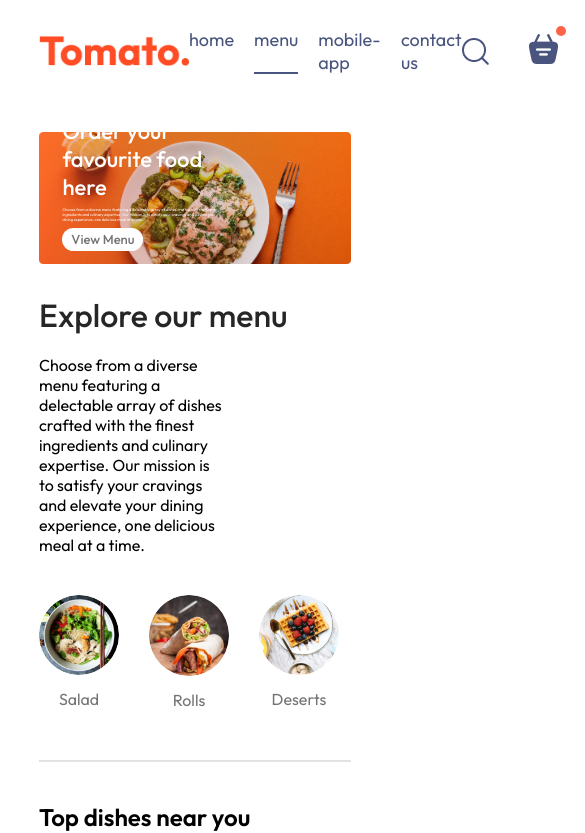
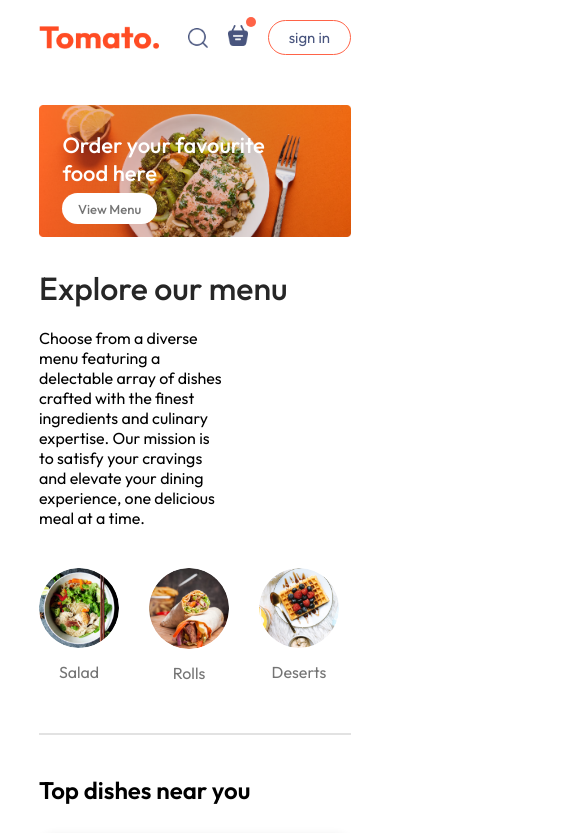
Before and after one commit to JuSp12/food-del, a React (Vite) app in the folder frontend/: page / in a window 390 px wide. Shown: the top 833 px of the page, 585 px wide, since content can reach past the window. Built offline with nearby package versions, Linux system fonts and the light colour scheme.

Commit message:
Footer error do not response

```diff
--- a/frontend/src/components/Footer/Footer.css
+++ b/frontend/src/components/Footer/Footer.css
@@ -34,6 +34,7 @@
     list-style: none;
     margin-bottom: 10px;
     cursor: pointer;
+
 }
 
 .footer-content-right h2,
--- a/frontend/src/components/Header/Header.css
+++ b/frontend/src/components/Header/Header.css
@@ -38,3 +38,25 @@
     font-size: max(1vw,13px);
     border-radius: 50px;
 }
+
+@media (max-width: 1050px) {
+
+    .header-contents {
+        max-width: 45%;
+    }
+}
+
+@media (max-width: 750px) {
+
+    .header-contents {
+        max-width: 65%;
+    }
+
+    .header-contents p {
+        display: none;
+    }
+
+    .header-contents button {
+        padding: 2vw 4vw;
+    }
+}
--- a/frontend/src/components/Navbar/Navbar.css
+++ b/frontend/src/components/Navbar/Navbar.css
@@ -63,3 +63,56 @@
     top: -8px;
     right: -8px;
 }
+
+@media (max-width:1050px) {
+    .navbar .logo {
+        width: 140px;
+    }
+    .navbar-menu{
+        gap: 20px;
+        font-size: 17px;
+
+    }
+    .navbar-right{
+        gap: 30px;
+    }
+    .navbar-right img {
+        width: 22px;
+
+    }
+    .navbar-right button {
+        padding: 8px 25px;
+    }
+
+}
+
+@media (max-width:900px) {
+    .navbar .logo {
+        width: 120px;
+    }
+    .navbar-menu{
+        gap: 15px;
+        font-size: 16px;
+
+    }
+    .navbar-right{
+        gap: 20px;
+    }
+    .navbar-right img {
+        width: 20px;
+
+    }
+    .navbar-right button {
+        padding: 7px 20px;
+        font-size: 15px;
+    }
+
+}
+
+@media (max-width:750px) {
+
+    .navbar-menu{
+        display: none;
+    }
+
+}
```
Also changed, not shown: frontend/src/components/Footer/Footer.jsx (+5 -5 lines).
